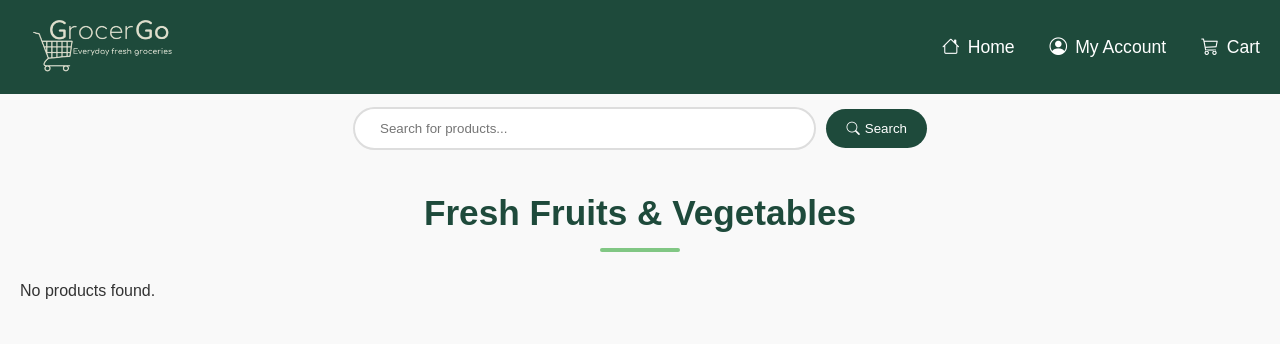
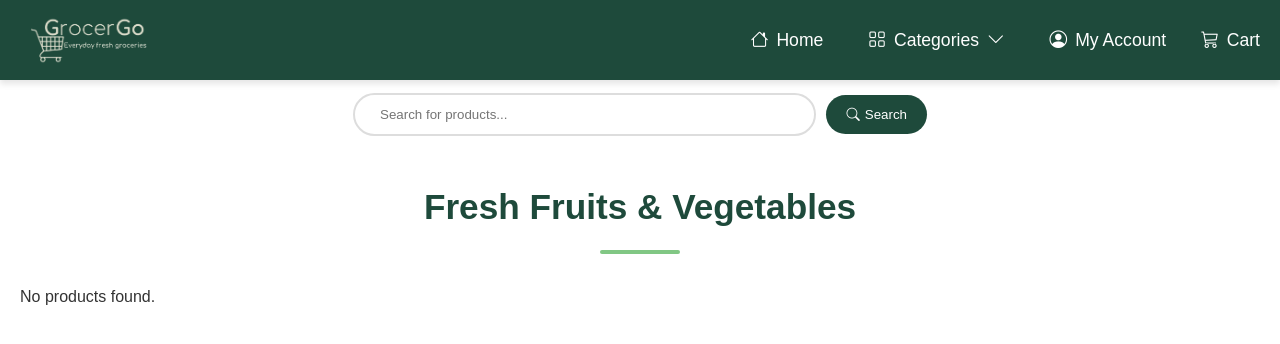
Before and after one commit to malak-khalil/GrocerGo, a PHP site: page /frontend/fruitsandvegetables.php in a window 1280 px wide. Shown: the top 344 px of the page. Run offline with PHP 8.4, Linux system fonts and the light colour scheme; data that the repository does not hold is empty.

Commit message:
fruits and vegtebales

```diff
--- a/frontend/fruitsandvegetables.php
+++ b/frontend/fruitsandvegetables.php
@@ -7,6 +7,7 @@
     <link rel="icon" href="../Images/home/cart3.svg" type="image/x-icon">
     <link rel="stylesheet" href="https://cdn.jsdelivr.net/npm/bootstrap-icons@1.11.3/font/bootstrap-icons.min.css">
     <link href="..\styling\items.css" rel="stylesheet">
+    <link href="..\styling\categories.css" rel="stylesheet">
     <style>
         /* Center the modal */
         .modal {
@@ -35,21 +36,52 @@
 <body>
     <!-- Navigation -->
     <nav>
-        <a href="../frontend/categories.html">
             <img src="../Images/LogoForLogin.png" alt="GrocerGo Logo" class="logo">
-        </a>
 
         <button class="mobile-nav-toggle" aria-controls="navbar" aria-expanded="false">
             <i class="bi bi-list"></i>
         </button>
 
         <ul id="navbar" class="navbar" data-visible="false">
-            <li><a href="../frontend/categories.html"><i class="bi bi-house"></i> Home</a></li>
-            <li><a href="../frontend/Profile.html"><i class="bi bi-person-circle"></i> My Account</a></li>
-            <li><a href="../frontend/cart.php"><i class="bi bi-cart3"></i> Cart</a></li>
+        <li>
+                <a href="../frontend/categories.html"><i class="bi bi-house"></i> Home</a>
+            </li>
+            <li>
+                <div class="dropdown">
+                    <button class="dropbtn" onclick="toggleDropdown(this)">
+                        <i class="bi bi-grid"></i> Categories <i class="bi bi-chevron-down"></i>
+                    </button>
+                    <div class="dropdown-content">
+                        <a href="#shop-now"><i class="bi bi-grid-fill"></i> All Categories</a>
+                        <a href="../frontend/bakery.html"><i class="bi bi-basket"></i> Bakery</a>
+                        <a href="../frontend/beautyandpersonalcare.html"><i class="bi bi-brush"></i> Beauty & Personal Care</a>
+                        <a href="../frontend/beverages.html"><i class="bi bi-cup-straw"></i></i> Beverages</a>
+                        <a href="../frontend/butcheryandSeafood.html"><i class="bi bi-droplet"></i> Butchery & Seafood</a>
+                        <a href="../frontend/cleaningandhousehold.html"><i class="bi bi-bucket"></i> Cleaning & Household</a>
+                        <a href="../frontend/dairyandeggs.html"><i class="bi bi-egg"></i> Dairy & Eggs</a>
+                        <a href="../frontend/frozenfood.html"><i class="bi bi-snow"></i> Frozen Food</a>
+                        <a href="../frontend/fruitsandvegetables.php"><i class="bi bi-apple"></i> Fruits & Vegetables</a>
+                        <a href="../frontend/healthyandorganic.html"><i class="bi bi-heart"></i> Healthy & Organic</a>
+                        <a href="../frontend/pantryessentials.html"><i class="bi bi-box-seam"></i> Pantry Essentials</a>
+                        <a href="../frontend/snacksandcandy.html"><i class="bi bi-cookie"></i></i> Snacks & Candy</a>
+                        <a href="../frontend/tobacco.html"><i class="bi bi-fire"></i> Tobacco</a>
+                    </div>
+                </div>
+            </li>
+
+            <li>
+                <a href="../frontend/Profile.html"><i class="bi bi-person-circle"></i> My Account</a>
+            </li>
+            <li>
+                <a href="../frontend/cart.php" class="cart-link">
+                    <div class="cart">
+                        <i class="bi bi-cart3"></i>
+                    </div>
+                    <span>Cart</span>
+                </a>
+            </li>
         </ul>
     </nav>
-
     <div class="search-container">
         <input type="text" id="searchInput" placeholder="Search for products...">
         <button class="search-btn"><i class="bi bi-search"></i> Search</button>
@@ -99,7 +131,6 @@
                                             <span class="product-price">$${price}</span>
                                             <span class="product-weight">${product.amount}</span>
                                         </div>
-                                        <p class="product-description">${product.description}</p>
                                         <div class="quantity-controls">
                                             <button class="quantity-btn minus-btn"><i class="bi bi-dash-lg"></i></button>
                                             <span class="quantity">0</span>
@@ -166,6 +197,32 @@
                 $('#productModal').fadeOut();
             });
         });
+        function toggleDropdown(button) {
+    const dropdown = button.parentElement;
+    dropdown.classList.toggle('active');
+}
+document.addEventListener('click', function(event) {
+    if (!event.target.matches('.dropbtn')) {
+        const dropdowns = document.querySelectorAll('.dropdown');
+        dropdowns.forEach(dropdown => {
+            dropdown.classList.remove('active');
+        });
+    }
+});
+const mobileNavToggle = document.querySelector('.mobile-nav-toggle');
+const navbar = document.getElementById('navbar');
+
+mobileNavToggle.addEventListener('click', () => {
+    const visibility = navbar.getAttribute('data-visible');
+
+    if (visibility === "false") {
+        navbar.setAttribute('data-visible', "true");
+        mobileNavToggle.setAttribute('aria-expanded', "true");
+    } else {
+        navbar.setAttribute('data-visible', "false");
+        mobileNavToggle.setAttribute('aria-expanded', "false");
+    }
+});
     </script>
 </body>
 </html>
--- a/styling/items.css
+++ b/styling/items.css
@@ -1,5 +1,4 @@
-
-/** Malak Khalil**/
+/** Malak Khalil **/
 :root {
     --primary-color: #1E4A3B;
     --primary-dark: #1E4A3B;
@@ -21,58 +20,6 @@ body {
     color: var(--text-dark);
 }
 
-/* Navigation Styles */
-nav {
-    width: 100%;
-    background-color: var(--primary-dark);
-    padding: 15px 20px;
-    display: flex;
-    justify-content: space-between;
-    align-items: center;
-    position: sticky;
-    top: 0;
-    z-index: 1000;
-    box-shadow: var(--shadow);
-}
-
-.logo {
-    height: 60px;
-    width: auto;
-    transition: var(--transition);
-}
-
-.mobile-nav-toggle {
-    display: none;
-    background: none;
-    border: none;
-    color: var(--text-light);
-    font-size: 1.8rem;
-    cursor: pointer;
-    z-index: 9999;
-}
-
-.navbar {
-    display: flex;
-    list-style: none;
-    gap: 35px;
-    align-items: center;
-}
-
-.navbar a {
-    color: var(--text-light);
-    font-weight: 500;
-    display: flex;
-    align-items: center;
-    gap: 8px;
-    transition: var(--transition);
-    text-decoration: none;
-    font-size: 1.1rem;
-    position: relative;
-}
-
-.navbar a:hover {
-    color: var(--primary-light);
-}
 .modal {
     display: none;
     position: fixed;
@@ -396,24 +343,6 @@ nav {
 }
 /* Responsive Design */
 @media (max-width: 768px) {
-    .navbar {
-        position: fixed;
-        inset: 0 0 0 30%;
-        flex-direction: column;
-        padding: min(30vh, 10rem) 2rem;
-        background: var(--primary-dark);
-        transform: translateX(100%);
-        transition: transform 350ms ease-out;
-    }
-
-    .navbar[data-visible="true"] {
-        transform: translateX(0);
-    }
-
-    .mobile-nav-toggle {
-        display: block;
-    }
-
     .products-grid {
         grid-template-columns: repeat(auto-fill, minmax(240px, 1fr));
     }
@@ -432,3 +361,94 @@ nav {
         padding: 20px;
     }
 }
+/* Dropdown container */
+.dropdown {
+    position: relative;
+}
+
+/* Button that triggers dropdown */
+.dropbtn {
+    background-color: transparent;
+    color: var(--text-light);
+    padding: 10px;
+    font-size: 1.1rem;
+    border: none;
+    cursor: pointer;
+    display: flex;
+    align-items: center;
+    gap: 8px;
+    font-weight: 500;
+    transition: var(--transition);
+}
+
+/* Dropdown content container */
+.dropdown-content {
+    display: none;
+    position: absolute;
+    background-color: var(--text-light);
+    min-width: 220px;
+    box-shadow: 0 8px 16px rgba(0, 0, 0, 0.15);
+    z-index: 1;
+    border-radius: 8px;
+    padding: 10px 0;
+    left: 0;
+    top: 100%;
+    animation: fadeIn 0.3s ease-in-out;
+}
+
+/* Animation for dropdown */
+@keyframes fadeIn {
+    from { opacity: 0; transform: translateY(-10px); }
+    to { opacity: 1; transform: translateY(0); }
+}
+
+/* Individual links inside dropdown */
+.dropdown-content a {
+    color: var(--text-dark);
+    padding: 12px 20px;
+    text-decoration: none;
+    display: block;
+    text-align: left;
+    font-size: 0.95rem;
+    transition: var(--transition);
+}
+
+/* Hover effect on dropdown links */
+.dropdown-content a:hover {
+    background-color: #f1f1f1;
+    padding-left: 25px;
+}
+
+/* Show dropdown on hover (desktop) */
+.dropdown:hover .dropdown-content {
+    display: block;
+}
+@media (max-width: 992px) {
+    .dropdown-content {
+        position: static;
+        display: none;
+        width: 100%;
+        box-shadow: none;
+        background-color: transparent;
+        animation: none;
+    }
+
+    .dropdown-content a {
+        color: var(--text-light);
+        padding: 10px 0 10px 20px;
+    }
+
+    .dropdown-content a:hover {
+        background-color: transparent;
+        padding-left: 25px;
+        color: var(--primary-light);
+    }
+
+    .dropdown:hover .dropdown-content {
+        display: none;
+    }
+
+    .dropdown.active .dropdown-content {
+        display: block;
+    }
+}
```
